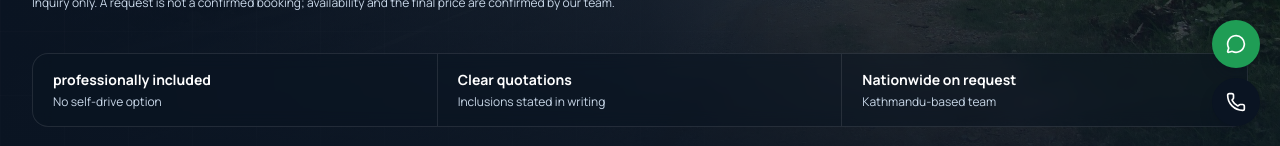
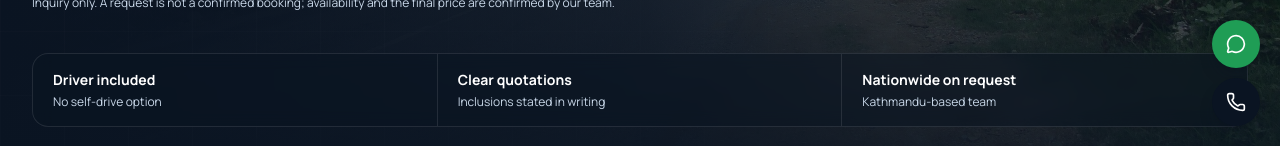
Before and after one commit to ErShoesOn/demo, a Next.js app: page / in a window 1280 px wide. Shown: the part 654-800 px from the top of the page. Built offline with nearby package versions, Linux system fonts and the light colour scheme.

Commit message:
Change hero pillar title: professionally included → Driver included

```diff
--- a/src/app/page.tsx
+++ b/src/app/page.tsx
@@ -156,7 +156,7 @@ export default function HomePage() {
 
           <div className="mt-10 grid overflow-hidden rounded-2xl border border-white/10 bg-navy-950/55 backdrop-blur-sm sm:grid-cols-3 sm:divide-x sm:divide-white/10">
             {[
-              ["professionally included", "No self-drive option"],
+              ["Driver included", "No self-drive option"],
               ["Clear quotations", "Inclusions stated in writing"],
               ["Nationwide on request", "Kathmandu-based team"],
             ].map(([title, text]) => (
```
